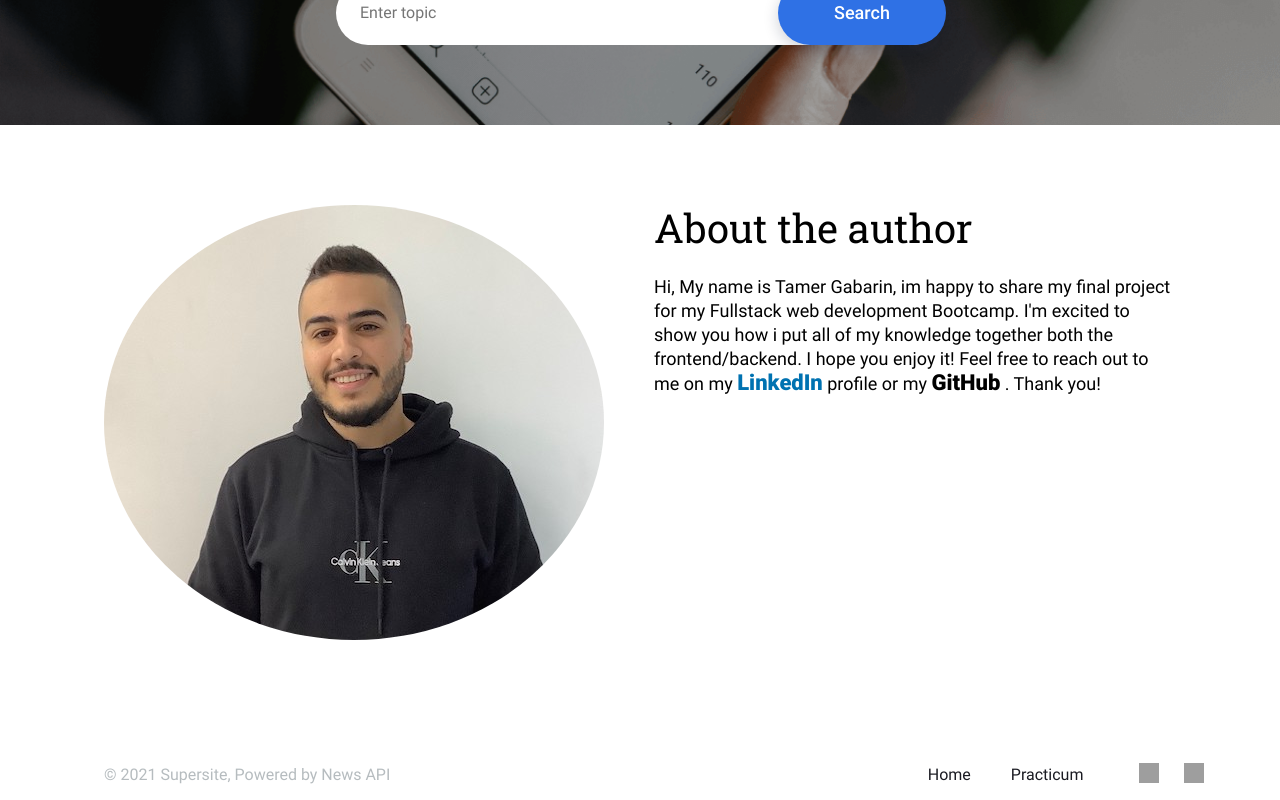
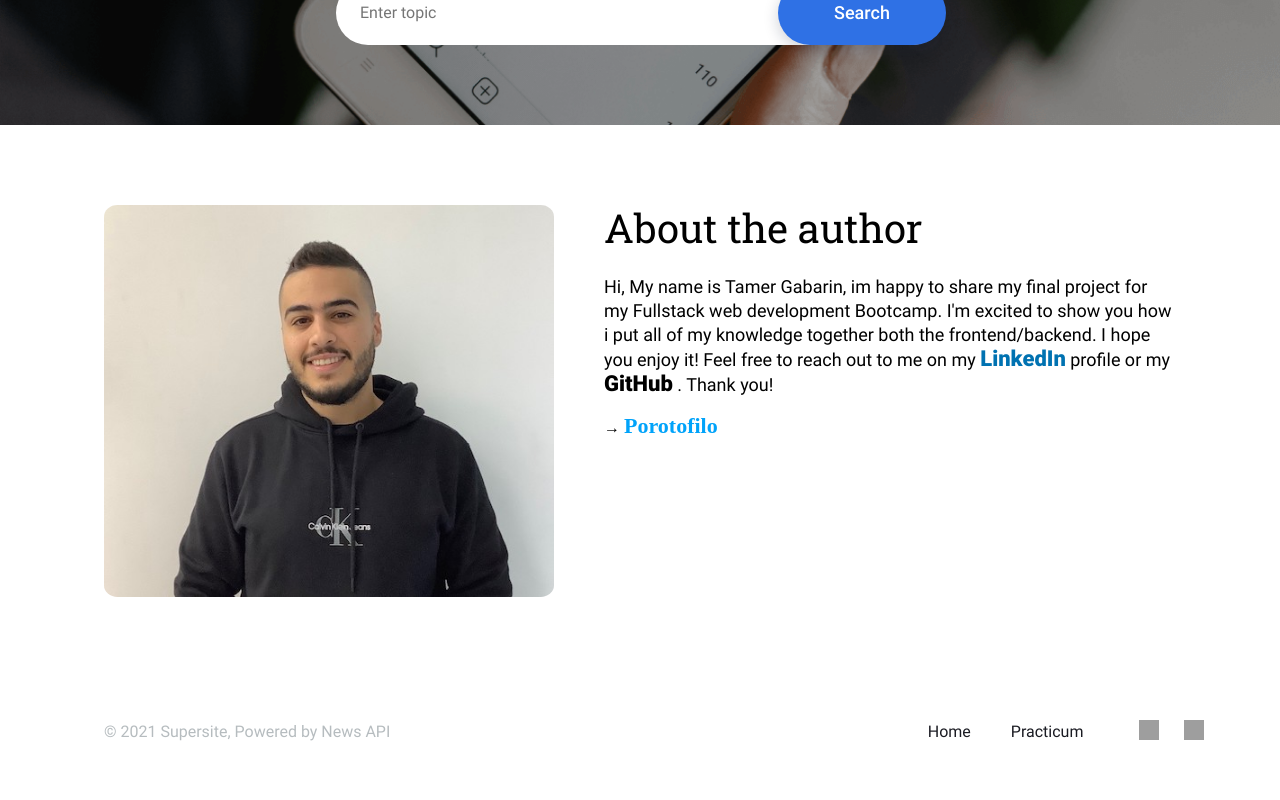
Before and after one commit to tamerjb/news-explorer-APP, a React (Create React App) app: page / in a window 1280 px wide. Shown: the part 462-1262 px from the top of the page. After the commit the page ends 1219 px from the top, so only its background shows below. Built offline with nearby package versions, Linux system fonts and the light colour scheme; no server answers; grey boxes are pictures that could not be loaded.

Commit message:
edited photo

```diff
--- a/src/components/About/About.css
+++ b/src/components/About/About.css
@@ -9,11 +9,20 @@
   flex-direction: column;
   row-gap: 24px;
   max-width: 600px;
+justify-content: flex-start;
+}
+.about__main__paragraph{
+
 }
 .about__image {
-  border-radius: 50%;
-  max-width: 500px;
-  max-height: 500px;
+  border-radius: 3%;
+  width: 100%;
+  max-width: 450px;
+  max-height: 450px;
+  -webkit-border-radius: 3%;
+  -moz-border-radius: 3%;
+  -ms-border-radius: 3%;
+  -o-border-radius: 3%;
 }
 
 .about__title {
@@ -38,6 +47,12 @@
 .about__link__linkedin {
   text-decoration: none;
   color: #0072b1;
+  font-weight: 800;
+  font-size: 22px;
+}
+.about__link__portofolio {
+  text-decoration: none;
+  color: #00a3fa;
   font-weight: 800;
   font-size: 22px;
 }
--- a/src/components/About/About.jsx
+++ b/src/components/About/About.jsx
@@ -7,7 +7,10 @@ export default function About() {
     <section className="about">
       <img className="about__image" src={about} alt="author" />
       <div className="about__main">
-        <h2 className="about__title">About the author</h2>
+      <h2 className="about__title">About the author</h2>
+
+        <div className='about__main__paragraph'>
+
         <p className="about__info">
           Hi, My name is Tamer Gabarin, im happy to share my final project for
           my Fullstack web development Bootcamp. I'm excited to show you how i
@@ -32,7 +35,22 @@ export default function About() {
           </a>{" "}
           . Thank you!
         </p>
+        <div className="about__main__paragraph">
+      <p> → {" "}
+      <a
+            href="https://portofolio-virid-two.vercel.app/"
+            target="_blank"
+            className="about__link__portofolio"
+            rel="noreferrer"
+          >
+             Porotofilo
+          </a></p>
       </div>
+        </div>
+
+      </div>
+
+
     </section>
   );
 }
--- a/src/components/Top/Top.css
+++ b/src/components/Top/Top.css
@@ -1,8 +1,9 @@
 .top {
     background-image: url(../../images/main-image.png);
     background-repeat: no-repeat;
-    background-size: cover;
+    background-size:cover;
     padding-bottom: 80px;
+
 }
 
 .top_white {
```
